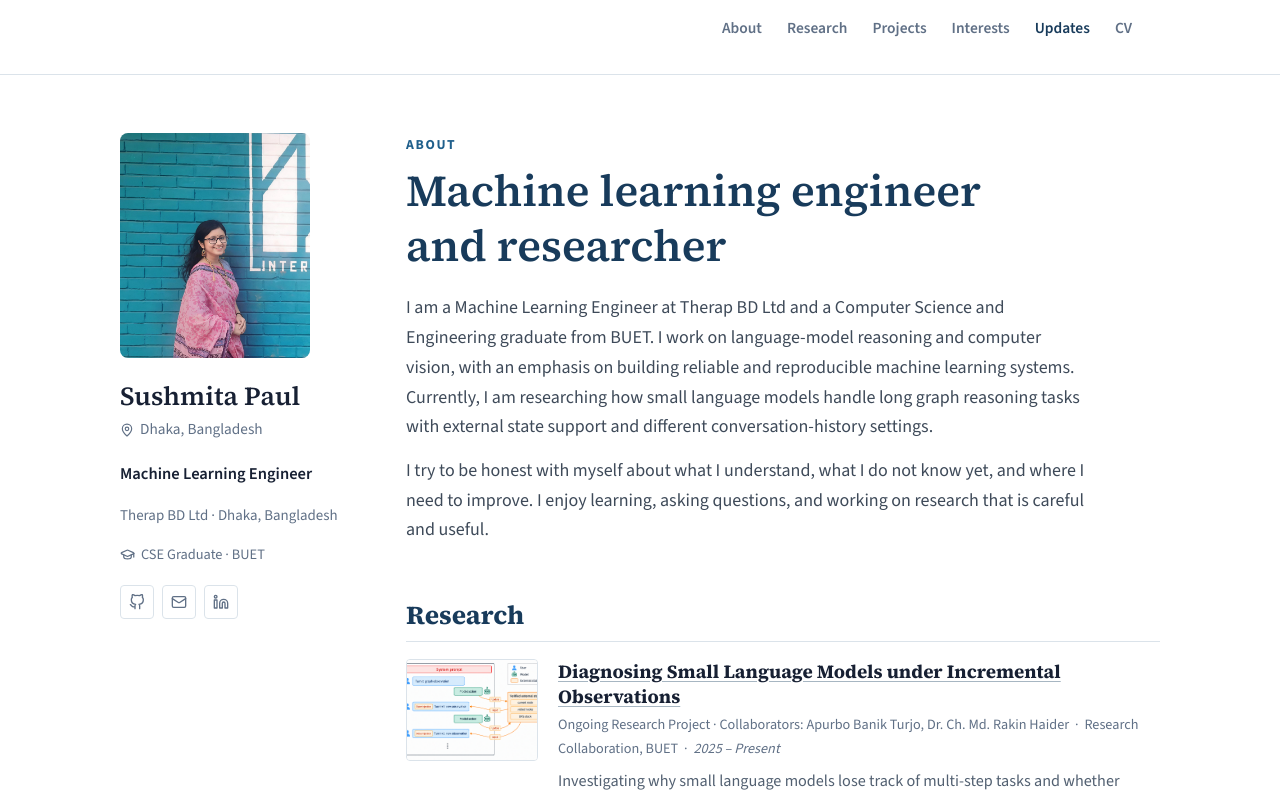
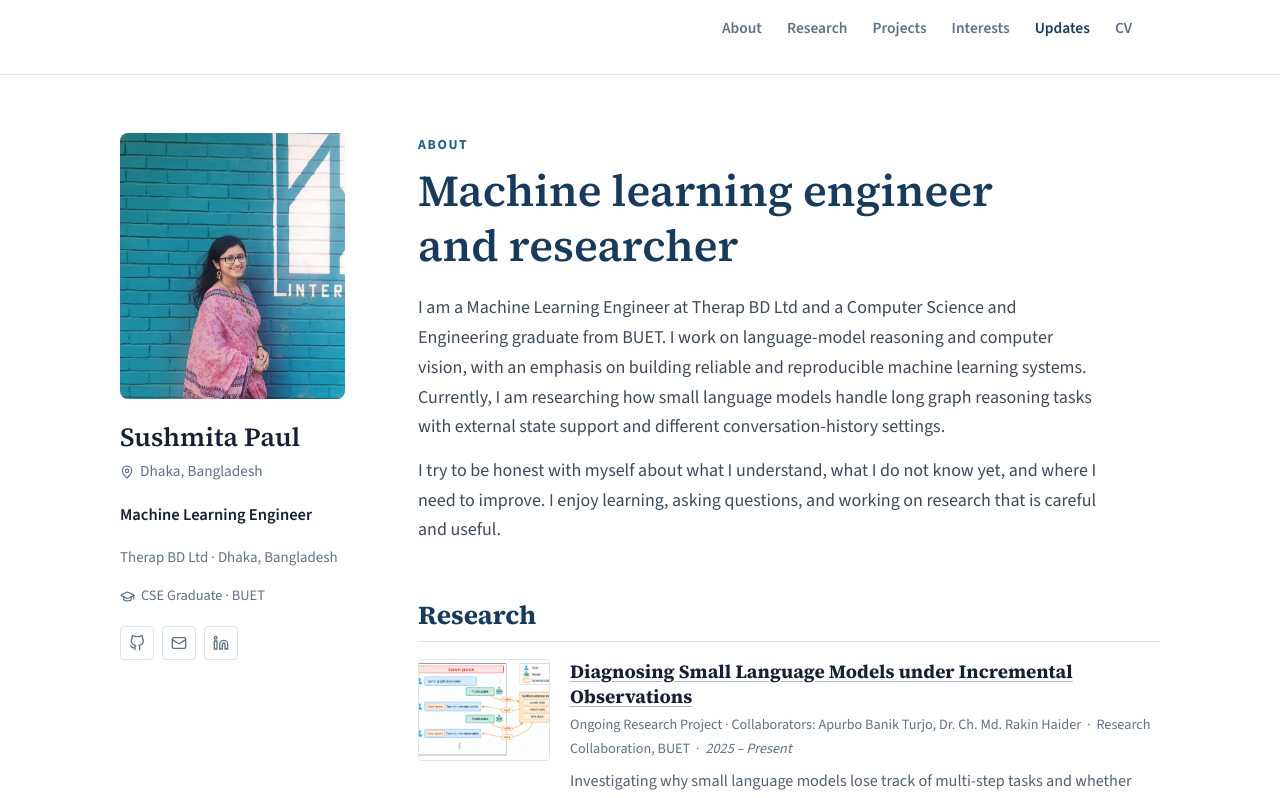
Before and after one commit to mitu247/portfolio, a React (Create React App) app: page / in a window 1280 px wide. Shown: the top 798 px of the page. Built offline with nearby package versions, Linux system fonts and the light colour scheme; the HTML template or start-up script is replaced by a standard one.

Commit message:
resized photo

```diff
--- a/src/index.css
+++ b/src/index.css
@@ -94,8 +94,8 @@ h3 {
 
 .page-layout {
   display: grid;
-  grid-template-columns: 230px minmax(0, 1fr);
-  gap: 56px;
+  grid-template-columns: 250px minmax(0, 1fr);
+  gap: 48px;
   width: min(1040px, calc(100% - 48px));
   margin: 0 auto;
   padding: 58px 0 30px;
@@ -110,7 +110,7 @@ h3 {
 
 .profile-photo {
   display: block;
-  width: 190px;
+  width: 225px;
   height: auto;
   margin-bottom: 22px;
   border-radius: 8px;
@@ -479,14 +479,14 @@ h3 {
   .sidebar {
     position: static;
     display: grid;
-    grid-template-columns: 112px 1fr;
+    grid-template-columns: 140px 1fr;
     column-gap: 20px;
     text-align: left;
   }
 
   .profile-photo {
     grid-row: 1 / span 6;
-    width: 124px;
+    width: 140px;
     height: auto;
     margin: 0;
   }
```
